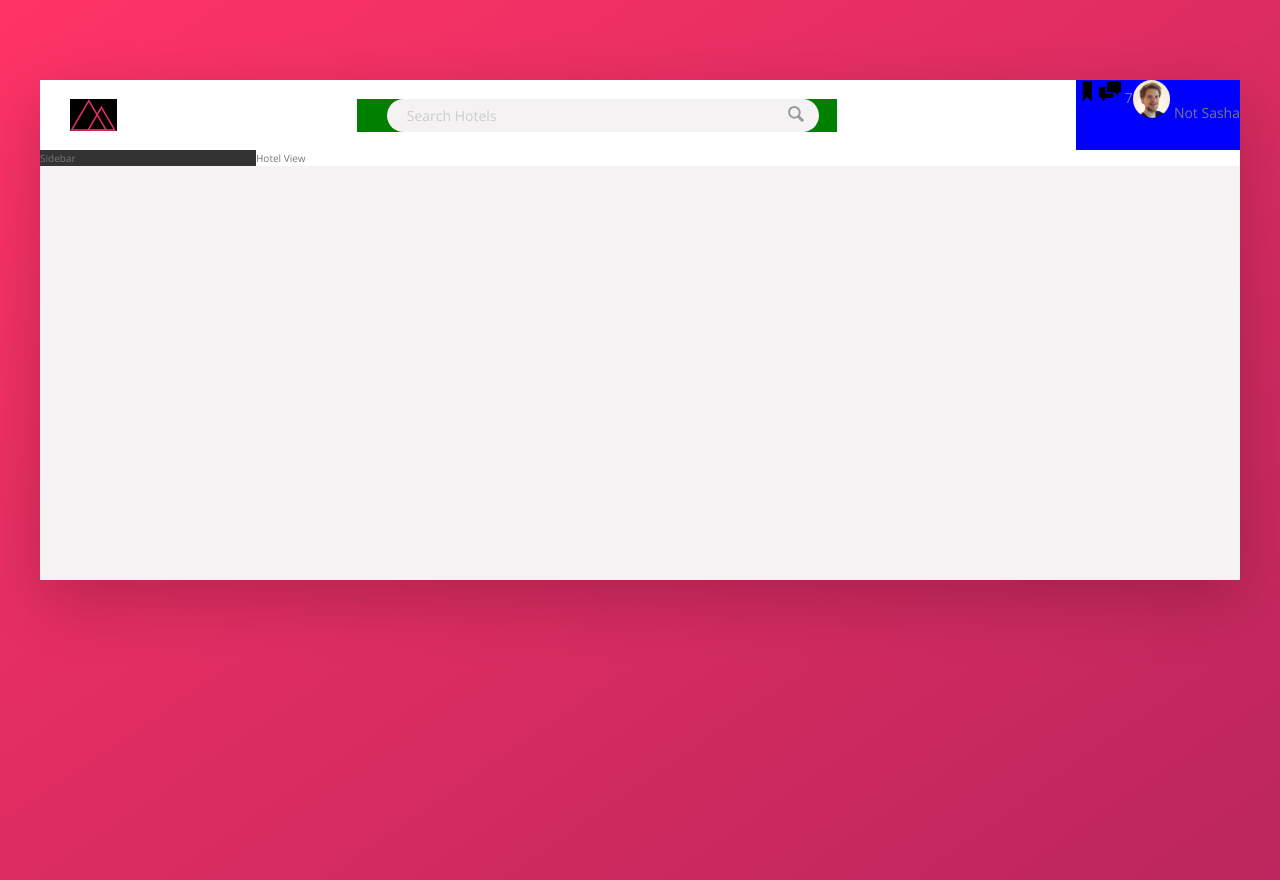
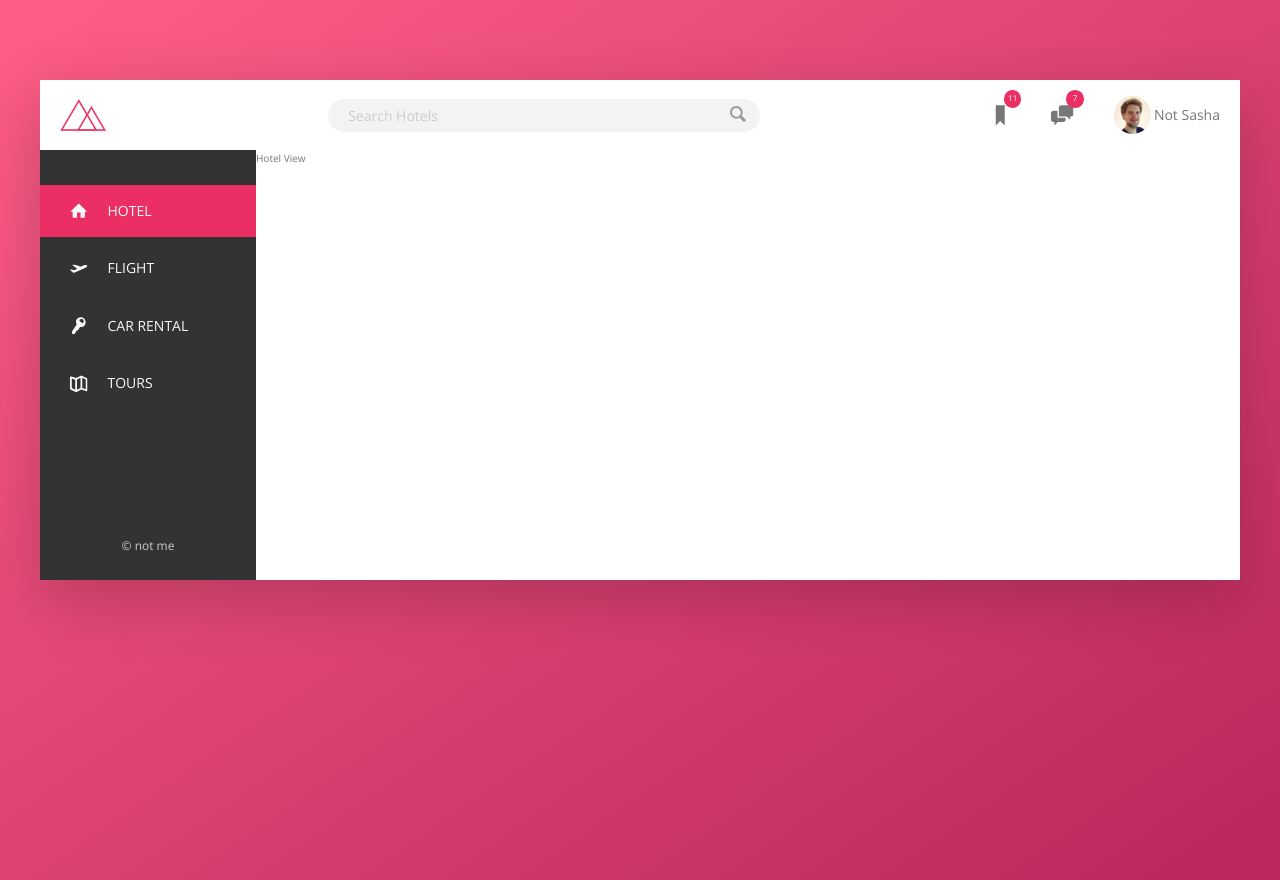
Before and after one commit to sverdiyev/Trillo, a website: page Trillo-flexbox/index.html in a window 1280 px wide. Drawn offline with nearby package versions, Linux system fonts and the light colour scheme.

Commit message:
sidebar complete

```diff
--- a/Trillo-flexbox/index.html
+++ b/Trillo-flexbox/index.html
@@ -34,6 +34,7 @@
             <svg class="user-nav__icon">
               <use href="img/sprite.svg#icon-bookmark"></use>
             </svg>
+            <span class="user-nav__notification">11</span>
           </div>
           <div class="user-nav__icon-box">
             <svg class="user-nav__icon">
@@ -48,7 +49,43 @@
         </nav>
       </header>
       <section class="content">
-        <nav class="sidebar">Sidebar</nav>
+        <nav class="sidebar">
+          <ul class="side-nav">
+            <li class="side-nav__item side-nav__item--active">
+              <a href="#" class="side-nav__link">
+                <svg class="side-nav__icon">
+                  <use href="img/sprite.svg#icon-home"></use>
+                </svg>
+                <span class="side-nav__item-text">Hotel</span>
+              </a>
+            </li>
+            <li class="side-nav__item">
+              <a href="#" class="side-nav__link">
+                <svg class="side-nav__icon">
+                  <use href="img/sprite.svg#icon-aircraft-take-off"></use>
+                </svg>
+                <span class="side-nav__item-text">Flight</span>
+              </a>
+            </li>
+            <li class="side-nav__item">
+              <a href="#" class="side-nav__link">
+                <svg class="side-nav__icon">
+                  <use href="img/sprite.svg#icon-key"></use>
+                </svg>
+                <span class="side-nav__item-text">Car Rental</span>
+              </a>
+            </li>
+            <li class="side-nav__item">
+              <a href="#" class="side-nav__link">
+                <svg class="side-nav__icon">
+                  <use href="img/sprite.svg#icon-map"></use>
+                </svg>
+                <span class="side-nav__item-text">Tours</span>
+              </a>
+            </li>
+          </ul>
+          <div class="legal">&copy not me</div>
+        </nav>
         <main class="hotel-view">Hotel View</main>
       </section>
     </div>
--- a/Trillo-flexbox/sass/_base.scss
+++ b/Trillo-flexbox/sass/_base.scss
@@ -1,6 +1,6 @@
 :root {
   --color-primary: #eb2f64;
-  --color-primary-light: #ff3366;
+  --color-primary-light: #ff5e86;
   --color-primary-dark: #ba265d;
 
   --color-grey-light-1: #faf9f9;
--- a/Trillo-flexbox/sass/_compnents.scss
+++ b/Trillo-flexbox/sass/_compnents.scss
@@ -1,14 +1,12 @@
 //logo
 .logo {
   height: 3.25rem;
-  background-color: black;
-  margin-left: 3rem;
+  margin-left: 2rem;
 }
 
 //searchbox
 
 .search {
-  background-color: green;
   flex: 0 0 40%;
   display: flex;
   align-items: center;
@@ -21,7 +19,7 @@
 
     background-color: var(--color-grey-light-2);
     border: none;
-    padding: 0.7rem 2rem;
+    padding: 0.7rem 3.5rem 0.7rem 2rem;
     border-radius: 100px;
     width: 90%;
     transition: all 0.2s;
@@ -62,21 +60,112 @@
 .user-nav {
   display: flex;
   height: 100%;
-  background-color: blue;
+  align-items: center;
+  align-self: stretch;
+
+  > * {
+    padding: 0 2rem;
+    cursor: pointer;
+    height: 100%;
+    display: flex;
+    align-items: center;
+    &:hover {
+      background-color: var(--color-grey-light-2);
+    }
+  }
+
   &__icon-box {
+    position: relative;
   }
+
   &__icon {
     height: 2.25rem;
     width: 2.25rem;
+    fill: var(--color-grey-dark-2);
   }
-  &__notifications {
+  &__notification {
+    font-size: 0.8rem;
+    height: 1.75rem;
+    width: 1.75rem;
+    border-radius: 50%;
+    background-color: var(--color-primary);
+    color: #fff;
+    position: absolute;
+    top: 1rem;
+    right: 1rem;
+    display: flex;
+    align-items: center;
+    justify-content: center;
   }
-  &__user {
-  }
+
   &__user-photo {
     height: 3.75rem;
     border-radius: 50%;
-  }
-  &__user-name {
+    margin-right: 0.25rem;
   }
 }
+
+///////////////////////
+
+//Content
+
+// Sidebar
+.side-nav {
+  font-size: 1.4rem;
+  list-style: none;
+  margin-top: 3.5rem;
+
+  &__item {
+    position: relative;
+    &:not(:last-child) {
+      margin-bottom: 0.5rem;
+    }
+  }
+
+  &__item::before {
+    content: '';
+    position: absolute;
+    top: 0;
+    left: 0;
+    height: 100%;
+    transform: scaleY(0);
+    width: 3px;
+    background-color: var(--color-primary);
+    transition: transform 0.2s, width 0.1s 0.2s, background-color 1s;
+  }
+
+  &__item:hover::before,
+  &__item--active::before {
+    transform: scaleY(1);
+    width: 100%;
+    transition: transform 0.2s, width 0.4s cubic-bezier(1, 0, 0, 1) 0.2s;
+  }
+  &__item:active::before {
+    background-color: var(--color-primary-light);
+  }
+
+  &__link:link,
+  &__link:visited {
+    color: var(--color-grey-light-1);
+    text-decoration: none;
+    text-transform: uppercase;
+    padding: 1.5rem 3rem;
+    display: flex;
+    align-items: center;
+    position: relative;
+    z-index: 3;
+  }
+  &__icon {
+    height: 1.75rem;
+    width: 1.75rem;
+    margin-right: 2rem;
+    fill: currentColor;
+  }
+}
+
+.legal {
+  font-size: 1.2rem;
+  color: var(--color-grey-light-4);
+  text-align: center;
+  padding: 2.5rem;
+}
--- a/Trillo-flexbox/sass/_layout.scss
+++ b/Trillo-flexbox/sass/_layout.scss
@@ -16,12 +16,26 @@
 }
 .content {
   display: flex;
+  height: 100%;
 }
 .sidebar {
   flex: 0 0 18%;
   background-color: var(--color-grey-dark-1);
+  display: flex;
+  flex-direction: column;
+  justify-content: space-between;
 }
 .hotel-view {
   background-color: #fff;
   flex: 1;
 }
+
+////
+
+.container {
+  display: flex;
+  flex-direction: column;
+}
+.content {
+  flex-grow: 1;
+}
```
Also changed, not shown: Trillo-flexbox/css/style.css.
